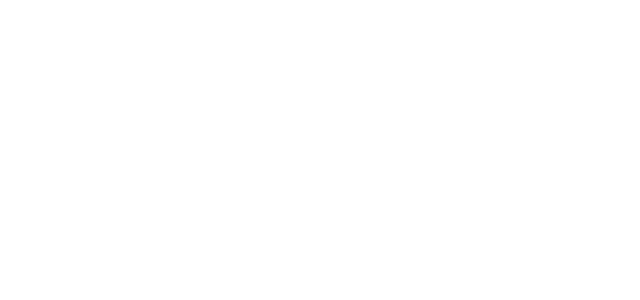
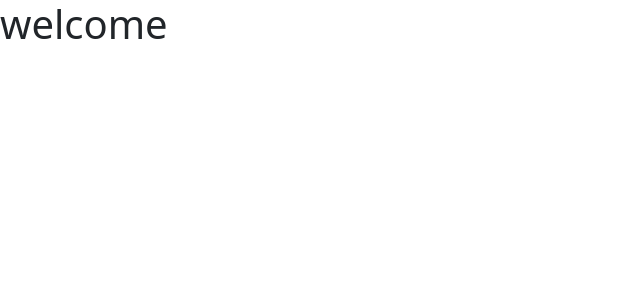
Before and after one commit to Prathikhya/Portfolio, a React (Vite) app: page / in a window 1280 px wide. Shown: the top 300 px of the page, without its empty margins (0-640 px from the left). Built offline with nearby package versions, Linux system fonts and the light colour scheme.

Commit message:
added and renamed files

```diff
--- /dev/null
+++ b/src/pages/home/Index.jsx
@@ -0,0 +1,11 @@
+// import React from 'react'
+import { createBrowserRouter } from "react-router-dom";
+function Index() {
+  return (
+    <div>
+      <h1>welcome</h1>
+    </div>
+  )
+}
+
+export default Index;
```
Also changed, not shown: src/App.jsx (+11 -2 lines).
